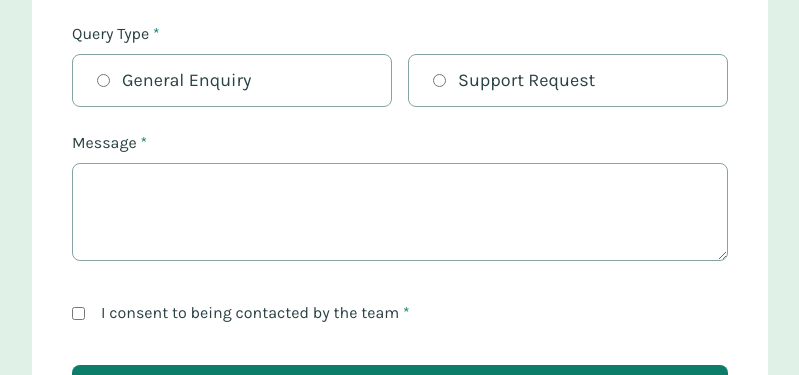
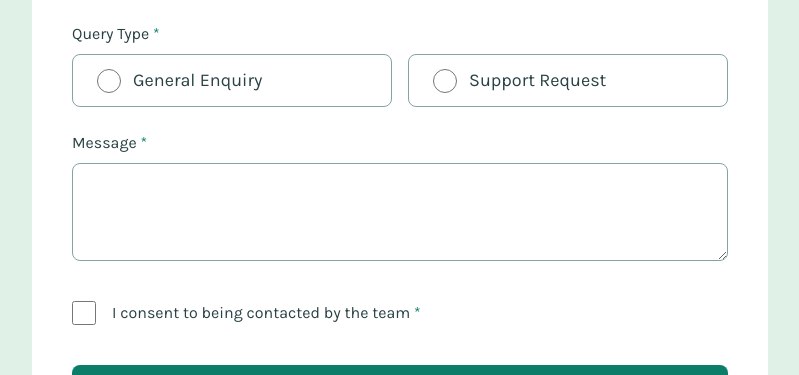
Before and after one commit to phwnganh/contact-form, a React (Vite) app: page / in a window 1280 px wide. Shown: the part 315-690 px from the top of the page, without its empty margins (240-1039 px from the left). Built offline with nearby package versions, Linux system fonts and the light colour scheme.

Commit message:
fix: active to new bg color when clicking radio input

```diff
--- a/src/components/ContactUsForm.jsx
+++ b/src/components/ContactUsForm.jsx
@@ -21,13 +21,13 @@ const ContactUsForm = () => {
             <div className={"flex flex-col gap-2"}>
                     <legend className={"text-grey-900 text-body-sm leading-body"}>Query Type <span className={"text-green-600"}>*</span></legend>
                     <div className={"flex flex-col sm:flex-row gap-4"}>
-                        <div className={"w-full flex gap-3 items-center rounded-lg border border-grey-500 px-6 py-3 hover:outline-green-600 hover:outline-1 active:bg-green-200"}>
-                            <input type={"radio"} className={""} required id={"generalEnquiry"} name={"generalEnquiry"} aria-describedby={"Tick the general enquiry"}/>
+                        <div className={"w-full flex gap-3 items-center rounded-lg border border-grey-500 px-6 py-3 hover:outline-green-600 hover:outline-1 has-checked:bg-green-200"}>
+                            <input type={"radio"} className={"accent-green-600 w-6 h-6"} required id={"generalEnquiry"} name={"queryType"} aria-describedby={"Tick the general enquiry"}/>
                             <label htmlFor={"generalEnquiry"} className={"text-grey-900 text-body-md leading-body"}>General Enquiry</label>
                         </div>
 
-                        <div className={"w-full flex gap-3 items-center rounded-lg border border-grey-500 px-6 py-3 hover:outline-green-600 hover:outline-1 active:bg-green-200"}>
-                            <input type={"radio"} className={""} required id={"supportRequest"} name={"supportRequest"} aria-describedby={"Tick for you supporting request"}/>
+                        <div className={"w-full flex gap-3 items-center rounded-lg border border-grey-500 px-6 py-3 hover:outline-green-600 hover:outline-1 has-checked:bg-green-200"}>
+                            <input type={"radio"} className={"accent-green-600 w-6 h-6"} required id={"supportRequest"} name={"queryType"} aria-describedby={"Tick for you supporting request"}/>
                             <label htmlFor={"supportRequest"} className={"text-grey-900 text-body-md leading-body"}>Support Request</label>
                         </div>
                     </div>
--- a/src/components/ContactUsMainSection.jsx
+++ b/src/components/ContactUsMainSection.jsx
@@ -8,7 +8,7 @@ const ContactUsMainSection = () => {
         <form method={"post"} onSubmit={handleSubmit} className={"flex flex-col gap-10"}>
             <ContactUsForm/>
             <div className={"flex items-center gap-4"}>
-                <input type={"checkbox"} required/>
+                <input type={"checkbox"} required className={"accent-green-600 w-6 h-6"}/>
                 <label htmlFor={"confirmation-info"} className={"text-body-sm leading-body text-grey-900"}>I consent to being contacted by the team <span className={"text-green-600"}>*</span></label>
             </div>
             <button type={"submit"} aria-labelledby={"submit-button"} className={"text-white text-body-md font-body leading-body px-10 py-4 rounded-lg bg-green-600 hover:bg-[linear-gradient(#00000080,#00000080)]"}>Submit</button>
```
